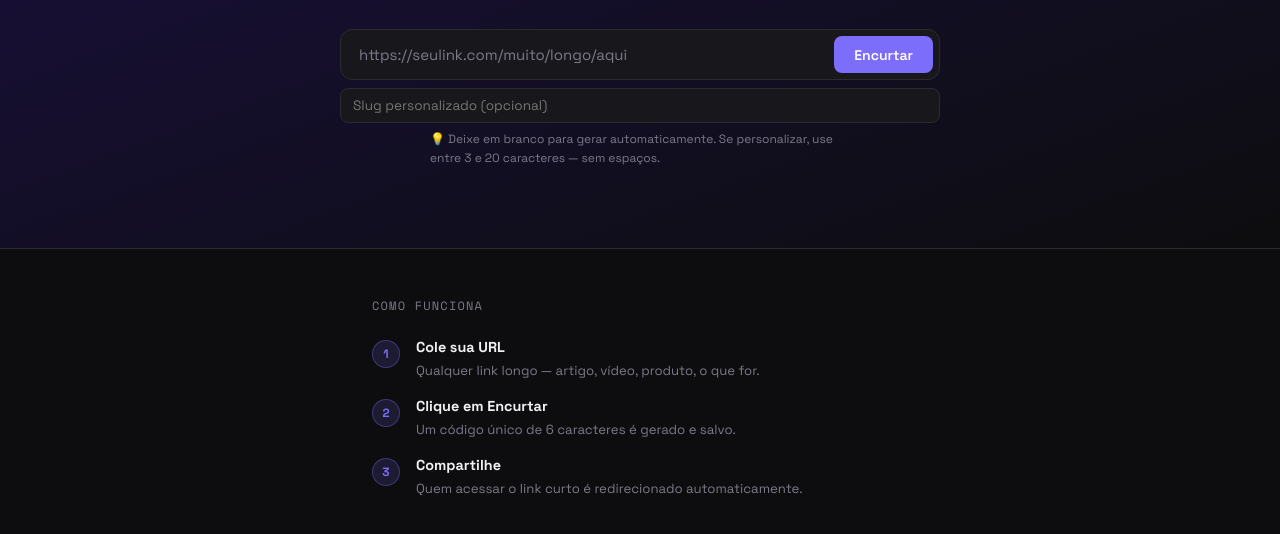
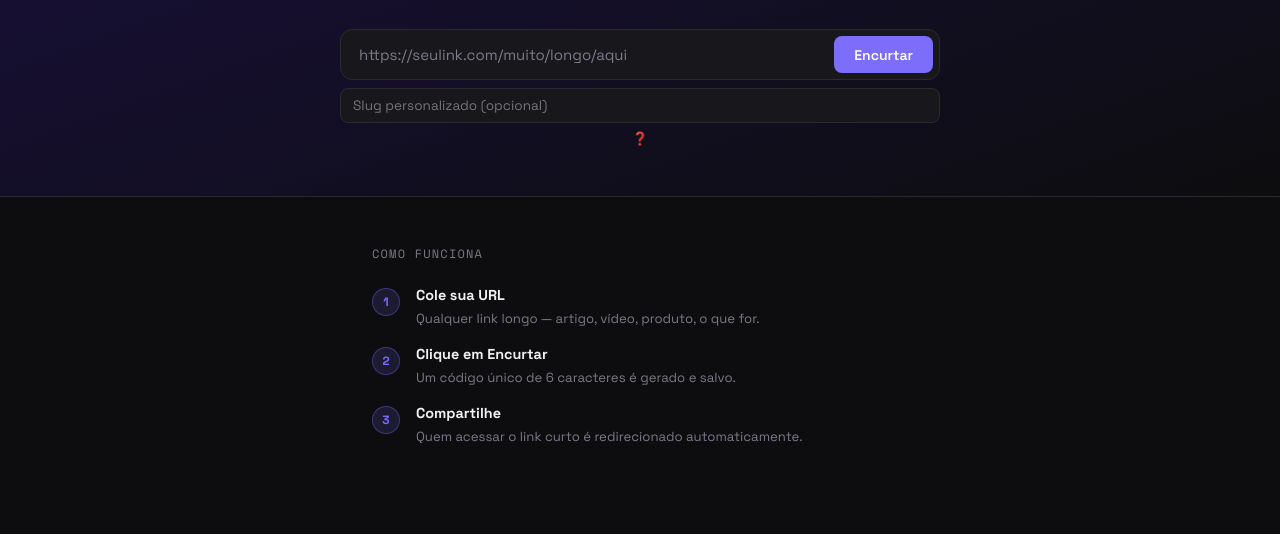
Before and after one commit to Jobson-TI/url-shortener, a website: page public/index.html in a window 1280 px wide. Shown: the part 314-848 px from the top of the page. After the commit the page ends 800 px from the top, so only its background shows below. Drawn offline with nearby package versions, Linux system fonts and the light colour scheme.

Commit message:
adiciona tooltip no slug personalizado

```diff
--- a/public/index.html
+++ b/public/index.html
@@ -353,9 +353,7 @@
     </div>
     <div style="margin-top:0.5rem">
       <input type="text" id="slugInput" placeholder="Slug personalizado (opcional)" style="width:100%;background:var(--surface);border:1px solid var(--border);border-radius:8px;color:var(--text);font-family:inherit;font-size:0.85rem;padding:0.5rem 0.75rem;outline:none" />
-      <p style="font-size:0.75rem;color:var(--muted);margin-top:0.4rem;text-align:left">
-        💡 Deixe em branco para gerar automaticamente. Se personalizar, use entre 3 e 20 caracteres — sem espaços.
-      </p>
+      <span style="font-size:0.8rem;color:var(--muted);margin-top:0.4rem;display:inline-block;cursor:help;position:relative" title="Deixe em branco para gerar automaticamente. Se personalizar, use entre 3 e 20 caracteres — sem espaços.">❓</span>
     </div>
     <div class="result" id="resultado">
       <span class="result-link" id="resultLink"></span>
```
